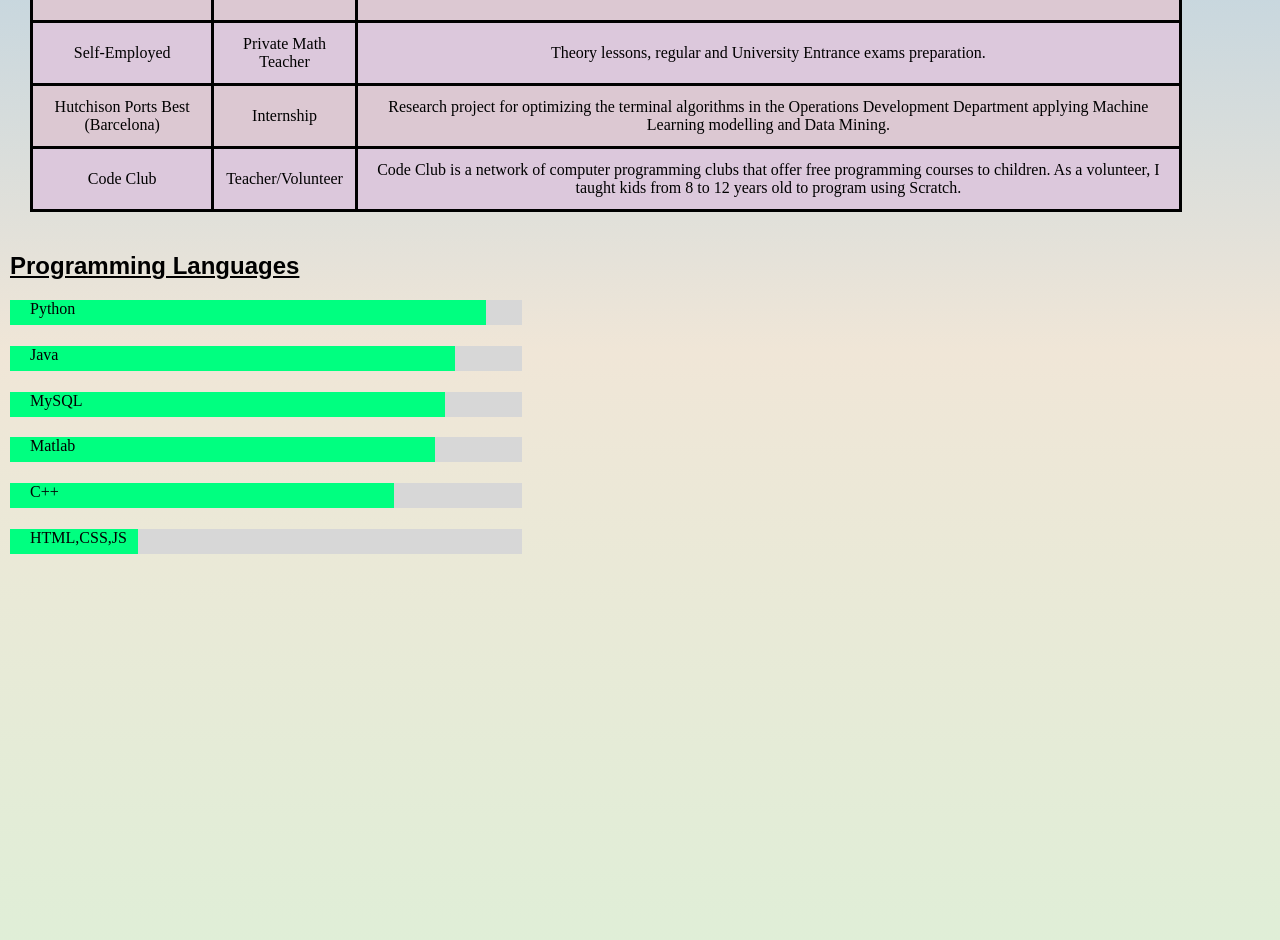
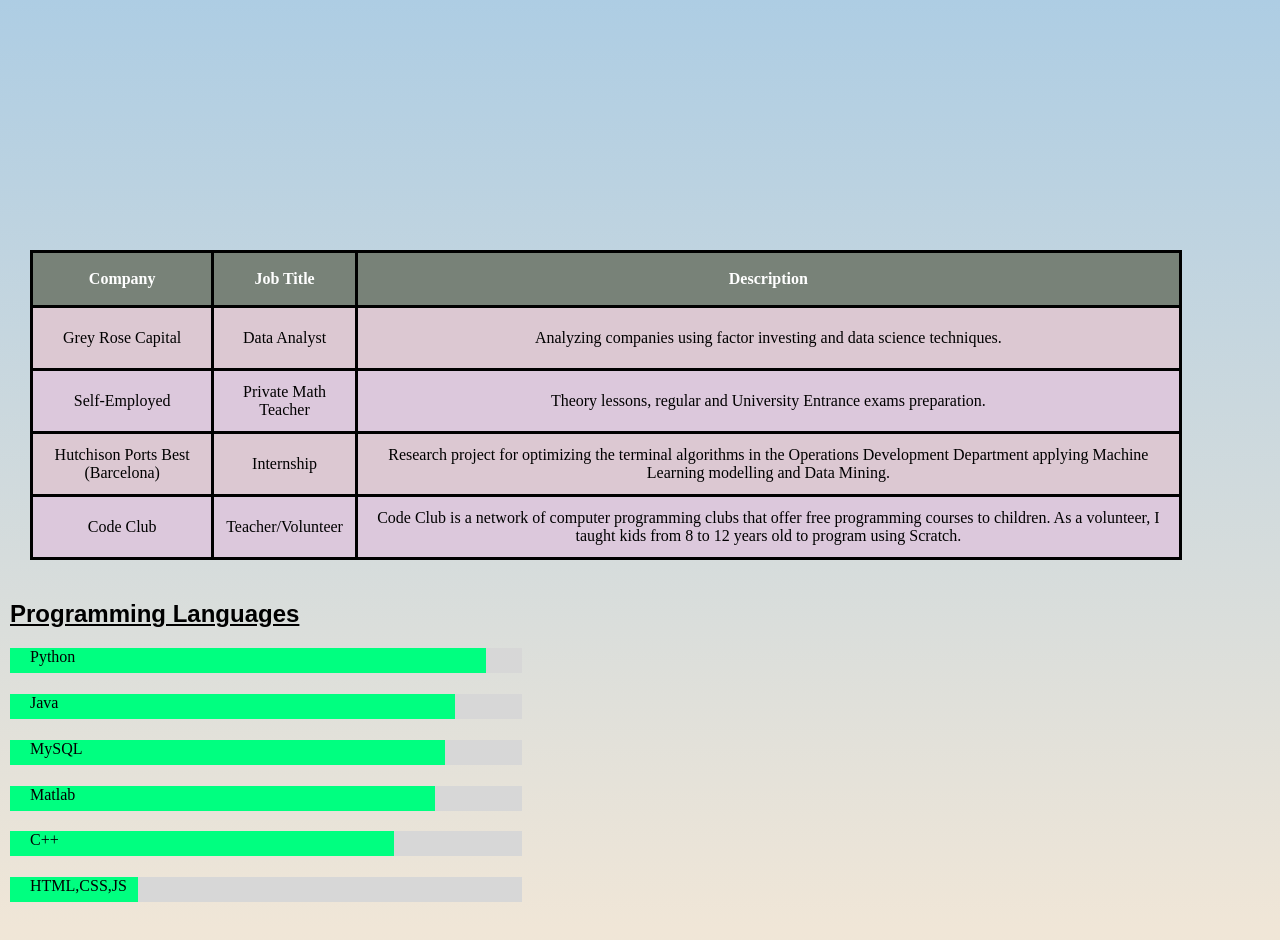
Before and after one commit to Engeniuseer/Personal_Webpage, a plain HTML site: page index.html in a window 1280 px wide. Shown: the part 671-1611 px from the top of the page. Drawn offline with Linux system fonts and the light colour scheme.

Commit message:
Update style.css

```diff
--- a/style.css
+++ b/style.css
@@ -1,6 +1,6 @@
 html, body {
   display: flex;
-  height: 160%;
+  height: 200%;
   width:100%;
   margin: 0px;
   padding: 0px;
```
